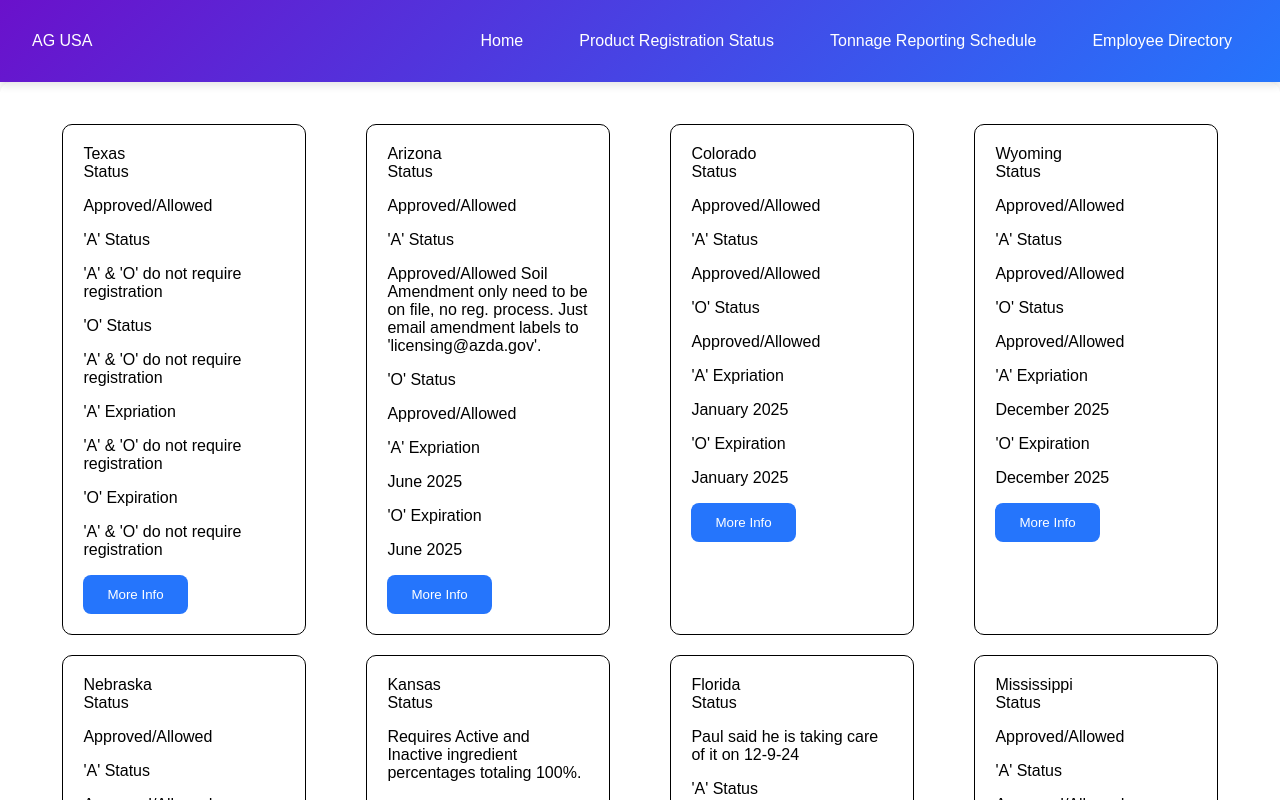
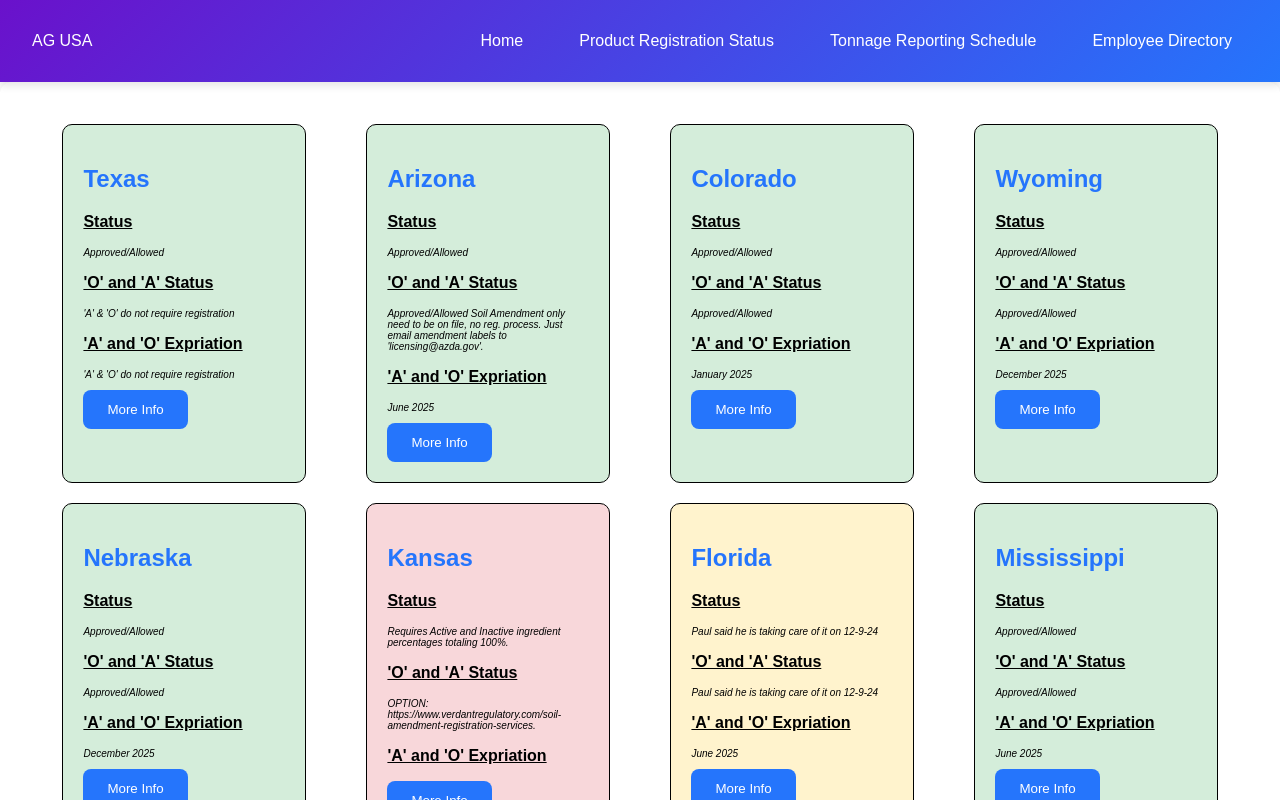
Before and after one commit to max-well-creator/work_dashboard, a Next.js app: page /product_reg_status in a window 1280 px wide. Shown: the top 800 px of the page. Built offline with nearby package versions, Linux system fonts and the light colour scheme.

Commit message:
conbine object fieilds

```diff
--- a/src/components/CustomCard/CustomCard.js
+++ b/src/components/CustomCard/CustomCard.js
@@ -1,32 +1,13 @@
 import React from "react";
-import {
-	Card,
-	CardBody,
-	CardHeader,
-	CardText,
-	Button,
-	CardTitle,
-} from "reactstrap";
+import { Card, Button } from "reactstrap";
 
 import styles from "./CustomCard.module.scss";
 
 export default function CustomCard({ row, dataHeaders, background }) {
-	const {
-		id,
-		state,
-		license_statues,
-		a_status,
-		o_status,
-		a_expiration,
-		o_expiration,
-	} = row;
-	const {
-		STATUS_HEADING,
-		ASTATUS_HEADING,
-		OSTATUS_HEADING,
-		AEXPIRATION_HEADING,
-		OEXPIRATION_HEADING,
-	} = dataHeaders;
+	const { id, state, license_statues, product_status, product_expiration } =
+		row;
+	const { STATUS_HEADING, PORDUCT_STATUS_HEADING, EXPIRATION_HEADING } =
+		dataHeaders;
 
 	// Headings and data array
 	const rowData = [
@@ -36,38 +17,28 @@ export default function CustomCard({ row, dataHeaders, background }) {
 		},
 		,
 		{
-			title: ASTATUS_HEADING,
-			info: a_status,
+			title: PORDUCT_STATUS_HEADING,
+			info: product_status,
 		},
 		{
-			title: OSTATUS_HEADING,
-			info: o_status,
-		},
-		{
-			title: AEXPIRATION_HEADING,
-			info: a_expiration,
-		},
-		{
-			title: OEXPIRATION_HEADING,
-			info: o_expiration,
+			title: EXPIRATION_HEADING,
+			info: product_expiration,
 		},
 	];
 
 	// You can conditionally style the card based on the status
-
 	return (
-		<Card className={styles.card} style={{ backgroundColor: background }}>
-			<CardHeader>{state}</CardHeader>
-			<CardBody>
+		<Card className={`${styles.card} ${background}`}>
+			<h2>{state}</h2>
+			<div>
 				{rowData.map((info, index) => (
-					<>
-						<CardTitle>{info.title}</CardTitle>
-						<CardText key={index}>{info.info}</CardText>
-					</>
+					<div key={index}>
+						<p className={styles.title}>{info.title}</p>
+						<p className={styles.info}>{info.info}</p>
+					</div>
 				))}
-
 				<Button>More Info</Button>
-			</CardBody>
+			</div>
 		</Card>
 	);
 }
--- a/src/components/CustomCard/CustomCard.module.scss
+++ b/src/components/CustomCard/CustomCard.module.scss
@@ -3,5 +3,14 @@
   border: 1px solid black;
   border-radius: 10px;
   padding: 20px;
-  width: 20%
+  width: 20%;
+  .title {
+    font-weight: bold;
+    text-decoration: underline;
+  }
+  .info {
+    font-weight: lighter;
+    font-size: 10px;
+    font-style: italic;
+  }
 }
--- a/src/constants/stateRegistrationStatus.js
+++ b/src/constants/stateRegistrationStatus.js
@@ -1,11 +1,9 @@
 const ID_HEADING = "ID";
 const STATE_HEADING = "State";
 const STATUS_HEADING = "Status";
-const OSTATUS_HEADING = "'O' Status";
-const ASTATUS_HEADING = "'A' Status";
+const PORDUCT_STATUS_HEADING = "'O' and 'A' Status";
 const NOTES_HEADING = "Notes";
-const AEXPIRATION_HEADING = "'A' Expriation";
-const OEXPIRATION_HEADING = "'O' Expiration";
+const EXPIRATION_HEADING = "'A' and 'O' Expriation";
 const APPROVED = "Approved/Allowed";
 const NOREGISTRATIONREQUIRED = "'A' & 'O' do not require registration";
 const APPROVED_COLOR = "#6fbf73";
@@ -16,11 +14,9 @@ const dataHeaders = {
 	ID_HEADING,
 	STATE_HEADING,
 	STATUS_HEADING,
-	OSTATUS_HEADING,
-	ASTATUS_HEADING,
+	PORDUCT_STATUS_HEADING,
 	NOTES_HEADING,
-	AEXPIRATION_HEADING,
-	OEXPIRATION_HEADING,
+	EXPIRATION_HEADING,
 	APPROVED,
 	NOREGISTRATIONREQUIRED,
 	APPROVED_COLOR,
--- a/src/data/stateRegistrationStatus.js
+++ b/src/data/stateRegistrationStatus.js
@@ -12,12 +12,10 @@ const statesRegData = [
 		id: 1,
 		state: "Texas",
 		license_statues: APPROVED,
-		a_status: NOREGISTRATIONREQUIRED,
-		o_status: NOREGISTRATIONREQUIRED,
+		product_status: NOREGISTRATIONREQUIRED,
 		notes: "",
 		is_soil_amendment: "Yes",
-		a_expiration: NOREGISTRATIONREQUIRED,
-		o_expiration: NOREGISTRATIONREQUIRED,
+		product_expiration: NOREGISTRATIONREQUIRED,
 		color: APPROVED_COLOR,
 		point_of_contact_name: "?",
 		point_of_contact_phone: "?",
@@ -27,12 +25,10 @@ const statesRegData = [
 		id: 2,
 		state: "Arizona",
 		license_statues: APPROVED,
-		a_status: `${APPROVED}\n Soil Amendment only need to be on file, no reg. process. Just email amendment labels to 'licensing@azda.gov'.`,
-		o_status: APPROVED,
+		product_status: `${APPROVED}\n Soil Amendment only need to be on file, no reg. process. Just email amendment labels to 'licensing@azda.gov'.`,
 		notes: "",
 		is_soil_amendment: "Yes",
-		a_expiration: "June 2025",
-		o_expiration: "June 2025",
+		product_expiration: "June 2025",
 		color: APPROVED_COLOR,
 		point_of_contact_name: "Angelica Quezada",
 		point_of_contact_phone: "602-542-3578",
@@ -42,12 +38,10 @@ const statesRegData = [
 		id: 3,
 		state: "Colorado",
 		license_statues: APPROVED,
-		a_status: APPROVED,
-		o_status: APPROVED,
+		product_status: APPROVED,
 		notes: "",
 		is_soil_amendment: "Yes",
-		a_expiration: "January 2025",
-		o_expiration: "January 2025",
+		product_expiration: "January 2025",
 		color: APPROVED_COLOR,
 		point_of_contact_name: "Megan Winter",
 		point_of_contact_phone: "303-869-9103",
@@ -57,12 +51,10 @@ const statesRegData = [
 		id: 4,
 		state: "Wyoming",
 		license_statues: APPROVED,
-		a_status: APPROVED,
-		o_status: APPROVED,
+		product_status: APPROVED,
 		notes: "",
 		is_soil_amendment: "Yes",
-		a_expiration: "December 2025",
-		o_expiration: "December 2025",
+		product_expiration: "December 2025",
 		color: APPROVED_COLOR,
 		renew_at:
 			'Renew registrations at <a href="https://www.kellysolutions.com/erenewals/login.aspx?ReturnUrl=/erenewals/soil/default.aspx" target= "_blank"> Wyoming Renewal</a>',
@@ -74,12 +66,10 @@ const statesRegData = [
 		id: 5,
 		state: "Nebraska",
 		license_statues: APPROVED,
-		a_status: APPROVED,
-		o_status: APPROVED,
+		product_status: APPROVED,
 		notes: "We need to renew a fertilizer license to sell soil amendments",
 		is_soil_amendment: "Yes",
-		a_expiration: "December 2025",
-		o_expiration: "December 2025",
+		product_expiration: "December 2025",
 		color: APPROVED_COLOR,
 		renew_at:
 			'Renew registrations at <a href="https://nda.nebraska.gov/online/ffal.html" target= "_blank"> Online Renewal</a> with ID #: 19181',
@@ -92,8 +82,7 @@ const statesRegData = [
 		state: "Kansas",
 		license_statues:
 			"Requires Active and Inactive ingredient percentages totaling 100%.",
-		a_status: "",
-		o_status:
+		product_status:
 			"OPTION: https://www.verdantregulatory.com/soil-amendment-registration-services.",
 		notes: "",
 		a_expiration: "",
@@ -104,11 +93,9 @@ const statesRegData = [
 		id: 7,
 		state: "Florida",
 		license_statues: "Paul said he is taking care of it on 12-9-24",
-		a_status: "Paul said he is taking care of it on 12-9-24",
-		o_status: "Paul said he is taking care of it on 12-9-24",
+		product_status: "Paul said he is taking care of it on 12-9-24",
 		notes: "",
-		a_expiration: "June 2025",
-		o_expiration: "June 2025",
+		product_expiration: "June 2025",
 		color: PENDING_COLOR,
 		point_of_contact_name: "Brian Thompson",
 		point_of_contact_phone: "850 - 617 - 7861",
@@ -118,13 +105,11 @@ const statesRegData = [
 		id: 8,
 		state: "Mississippi",
 		license_statues: APPROVED,
-		a_status: APPROVED,
-		o_status: APPROVED,
+		product_status: APPROVED,
 		notes:
 			"Just need soil amendment registration. Registered as soil amendment on 12-3-24",
 		is_soil_amendment: "Yes",
-		a_expiration: "June 2025",
-		o_expiration: "June 2025",
+		product_expiration: "June 2025",
 		color: APPROVED_COLOR,
 		renew_at:
 			'Renew registrations at <a href="https://agnet.mdac.ms.gov/fflsp/" target= "_blank"> Mississippi Renewal</a>',
@@ -136,11 +121,9 @@ const statesRegData = [
 		id: 9,
 		state: `Montana  \nMontana plants id: 002XT9 Montana Pin Id: 47800.`,
 		license_statues: APPROVED,
-		a_status: APPROVED,
-		o_status: APPROVED,
+		product_status: APPROVED,
 		is_soil_amendment: "Yes",
-		a_expiration: "December 2025",
-		o_expiration: "December 2025",
+		product_expiration: "December 2025",
 		color: APPROVED_COLOR,
 		renew_at:
 			'Renew registrations at <a href="https://mtplants.mt.gov/OktaSSOLogin.aspx" target= "_blank"> Montana Renewal</a>  \nMontana plants id: 002XT9 Montana Pin Id: 47800.',
@@ -152,12 +135,10 @@ const statesRegData = [
 		id: 10,
 		state: "Nevada",
 		license_statues: APPROVED,
-		a_status: NOREGISTRATIONREQUIRED,
-		o_status: NOREGISTRATIONREQUIRED,
+		product_status: NOREGISTRATIONREQUIRED,
 		notes: "",
 		is_soil_amendment: "Yes",
-		a_expiration: NOREGISTRATIONREQUIRED,
-		o_expiration: NOREGISTRATIONREQUIRED,
+		product_expiration: NOREGISTRATIONREQUIRED,
 		color: APPROVED_COLOR,
 		point_of_contact_name: "?",
 		point_of_contact_phone: "701-328-1500",
@@ -167,11 +148,9 @@ const statesRegData = [
 		id: 11,
 		state: "New Mexico",
 		license_statues: APPROVED,
-		a_status: APPROVED,
-		o_status: APPROVED,
+		product_status: APPROVED,
 		is_soil_amendment: "Yes",
-		a_expiration: "December 2025",
-		o_expiration: "December 2025",
+		product_expiration: "December 2025",
 		color: APPROVED_COLOR,
 		point_of_contact_name: "Abby Bauer",
 		point_of_contact_phone: "575-646-2765",
@@ -181,12 +160,10 @@ const statesRegData = [
 		id: 12,
 		state: "Utah",
 		license_statues: APPROVED,
-		a_status: APPROVED,
-		o_status: APPROVED,
+		product_status: APPROVED,
 		notes: "Fertilizer and Soil Amendment are lumped together",
 		is_soil_amendment: "Yes",
-		a_expiration: "December 2025",
-		o_expiration: "December 2025",
+		product_expiration: "December 2025",
 		color: APPROVED_COLOR,
 		renew_at:
 			'Renew registrations at <a href="https://webapp.ag.utah.gov/productRegistration/registrant.jsp" target= "_blank">Utah Department of Agriculture and Food Online</a> with CUSTOMER No. 12245829 And PIN 221030',
@@ -198,12 +175,10 @@ const statesRegData = [
 		id: 13,
 		state: "Idaho",
 		license_statues: APPROVED,
-		a_status: APPROVED,
-		o_status: APPROVED,
+		product_status: APPROVED,
 		notes: "",
 		is_soil_amendment: "Yes",
-		a_expiration: "January 2025",
-		o_expiration: "January 2025",
+		product_expiration: "January 2025",
 		color: APPROVED_COLOR,
 		renew_at:
 			'Renew registrations at <a href="https://www.isda.idaho.gov/ffs/" target= "_blank">Idaho Department of Agriculture</a>',
@@ -215,12 +190,10 @@ const statesRegData = [
 		id: 14,
 		state: "Washington",
 		license_statues: APPROVED,
-		a_status: NOREGISTRATIONREQUIRED,
-		o_status: NOREGISTRATIONREQUIRED,
+		product_status: NOREGISTRATIONREQUIRED,
 		is_soil_amendment: "Yes",
 		notes: "",
-		a_expiration: NOREGISTRATIONREQUIRED,
-		o_expiration: NOREGISTRATIONREQUIRED,
+		product_expiration: NOREGISTRATIONREQUIRED,
 		color: APPROVED_COLOR,
 		point_of_contact_name: "Don McLain",
 		point_of_contact_phone: "360-974-9753",
@@ -230,12 +203,10 @@ const statesRegData = [
 		id: 15,
 		state: "Indiana",
 		license_statues: APPROVED,
-		a_status: APPROVED,
-		o_status: APPROVED,
+		product_status: APPROVED,
 		notes: "",
 		is_soil_amendment: "Yes",
-		a_expiration: "December 2025",
-		o_expiration: "December 2025",
+		product_expiration: "December 2025",
 		color: APPROVED_COLOR,
 		point_of_contact_name: "Lisa Mermoud",
 		point_of_contact_phone: "765-494-1548",
@@ -245,12 +216,10 @@ const statesRegData = [
 		id: 16,
 		state: `Arkansas \n Lic Reg#: 292`,
 		license_statues: APPROVED,
-		a_status: APPROVED,
-		o_status: APPROVED,
+		product_status: APPROVED,
 		notes: "",
 		is_soil_amendment: "Yes",
-		a_expiration: "June 2025",
-		o_expiration: "June 2025",
+		product_expiration: "June 2025",
 		color: APPROVED_COLOR,
 		point_of_contact_name: "Mike Stage",
 		point_of_contact_phone: "501-219-6338",
@@ -260,13 +229,11 @@ const statesRegData = [
 		id: 17,
 		state: `Delaware \n Company ID: 100257112 `,
 		license_statues: APPROVED,
-		a_status: APPROVED,
-		o_status: APPROVED,
+		product_status: APPROVED,
 		notes: "",
 		is_soil_amendment:
 			"Yes, combined with fertilizer. The states combines fertilizer and soil amendments",
-		a_expiration: "December 2025",
-		o_expiration: "December 2025",
+		product_expiration: "December 2025",
 		color: APPROVED_COLOR,
 		renew_at:
 			'Renew registrations at <a href="https://www.kellysolutions.com/erenewals/login.aspx?ReturnUrl=/erenewals/Fertilizer/default.aspx" target= "_blank">Online</a>',
@@ -278,12 +245,10 @@ const statesRegData = [
 		id: 18,
 		state: `Iowa \n Existing License # 17328`,
 		license_statues: APPROVED,
-		a_status: APPROVED,
-		o_status: APPROVED,
+		product_status: APPROVED,
 		notes: "",
 		is_soil_amendment: "Yes",
-		a_expiration: "June 2026",
-		o_expiration: "June 2026",
+		product_expiration: "June 2026",
 		color: APPROVED_COLOR,
 		renew_at:
 			'Renew registrations at <a href="https://iowadeptag.my.site.com/s/login/?amp=&ec=302" target= "_blank">Online at Iowa Department of Agriculture.</a>',
@@ -295,24 +260,20 @@ const statesRegData = [
 		id: 19,
 		state: "Illinois",
 		license_statues: "Analytical procedure(s) required.",
-		a_status: "See documentation for details.",
-		o_status:
+		product_status:
 			"OPTION: https://www.verdantregulatory.com/soil-amendment-registration-services.",
 		notes: "",
-		a_expiration: "",
-		o_expiration: "",
+		product_expiration: "",
 		color: REJECTED_COLOR,
 	},
 	{
 		id: 20,
 		state: "Kentucky",
 		license_statues: APPROVED,
-		a_status: NOREGISTRATIONREQUIRED,
-		o_status: NOREGISTRATIONREQUIRED,
+		product_status: NOREGISTRATIONREQUIRED,
 		is_soil_amendment: "Yes",
 		notes: "",
-		a_expiration: NOREGISTRATIONREQUIRED,
-		o_expiration: NOREGISTRATIONREQUIRED,
+		product_expiration: NOREGISTRATIONREQUIRED,
 		color: APPROVED_COLOR,
 		point_of_contact_name: "Stephen McMurry",
 		point_of_contact_phone: "859-257-2785",
@@ -322,23 +283,19 @@ const statesRegData = [
 		id: 21,
 		state: "Maryland",
 		license_statues: "Paul chose not to sell as of April 17, 2024.",
-		a_status: "Paul chose not to sell as of April 17, 2024.",
-		o_status: "Paul chose not to sell as of April 17, 2024.",
+		product_status: "Paul chose not to sell as of April 17, 2024.",
 		notes: "",
-		a_expiration: "",
-		o_expiration: "",
+		product_expiration: "",
 		color: REJECTED_COLOR,
 	},
 	{
 		id: 22,
 		state: "Maine",
 		license_statues: APPROVED,
-		a_status: APPROVED,
-		o_status: APPROVED,
+		product_status: APPROVED,
 		notes: "",
 		is_soil_amendment: "Yes",
-		a_expiration: "December 2024",
-		o_expiration: "December 2024",
+		product_expiration: "December 2024",
 		color: APPROVED_COLOR,
 		point_of_contact_name: "Department of Quality Assurance",
 		point_of_contact_phone: "207-287-3841",
@@ -348,12 +305,10 @@ const statesRegData = [
 		id: 23,
 		state: "Michigan",
 		license_statues: APPROVED,
-		a_status: APPROVED,
-		o_status: APPROVED,
+		product_status: APPROVED,
 		is_soil_amendment: "Yes",
 		notes: "",
-		a_expiration: "Check Processed by Michigan on 11-28-24",
-		o_expiration: "Check Processed by Michigan on 11-28-24",
+		product_expiration: "Check Processed by Michigan on 11-28-24",
 		color: APPROVED_COLOR,
 		point_of_contact_name: "Lorli Curry",
 		point_of_contact_phone: "?",
@@ -365,12 +320,10 @@ const statesRegData = [
 		license_statues: APPROVED,
 		is_soil_amendment: "Yes",
 		notes: "Do not update fertilizer license",
-		a_status: APPROVED,
-		o_status: APPROVED,
+		product_status: APPROVED,
 		notes:
 			"Beginning January 1, 2026, a fertilizer, soil and plant amendment, or agricultural liming product manufacturer must annually provide a statement that a product contains no intentionally added PFAS.Beginning January 1, 2032, the commissioner may not register any fertilizers, soil and plant amendments, and agricultural liming materials product that contains intentionally added PFAS unless the commissioner determines that the use of PFAS is a currently unavoidable use. ",
-		a_expiration: "December 2025",
-		o_expiration: "December 2025",
+		product_expiration: "December 2025",
 		color: APPROVED_COLOR,
 		point_of_contact_name: "Lorinda Balfanz",
 		point_of_contact_phone: "651-201-6092",
@@ -380,12 +333,10 @@ const statesRegData = [
 		id: 25,
 		state: "Missouri",
 		license_statues: APPROVED,
-		a_status: NOREGISTRATIONREQUIRED,
-		o_status: NOREGISTRATIONREQUIRED,
+		product_status: NOREGISTRATIONREQUIRED,
 		is_soil_amendment: "Yes",
 		notes: "",
-		a_expiration: NOREGISTRATIONREQUIRED,
-		o_expiration: NOREGISTRATIONREQUIRED,
+		product_expiration: NOREGISTRATIONREQUIRED,
 		color: APPROVED_COLOR,
 		point_of_contact_name: "Mark Murphy",
 		point_of_contact_phone: "573-636-6131",
@@ -396,12 +347,10 @@ const statesRegData = [
 		state: "New York",
 		license_statues:
 			"Requires Active and Inactive ingredient percentages totaling 100%.",
-		a_status:
+		product_status:
 			"OPTION: https://www.verdantregulatory.com/soil-amendment-registration-services.",
-		o_status: "",
 		notes: "",
-		a_expiration: "",
-		o_expiration: "",
+		product_expiration: "",
 		color: REJECTED_COLOR,
 	},
 	{
@@ -409,11 +358,9 @@ const statesRegData = [
 		state: "North Carolina",
 		license_statues:
 			"Requires Active and Inactive ingredient percentages totaling 100%.",
-		a_status: "See documentation for details.",
-		o_status: "",
+		product_status: "See documentation for details.",
 		notes: "",
-		a_expiration: "",
-		o_expiration: "",
+		product_expiration: "",
 		color: REJECTED_COLOR,
 	},
 	{
@@ -421,12 +368,10 @@ const statesRegData = [
 		state: "Ohio",
 		license_statues:
 			"Requires Active and Inactive ingredient percentages totaling 100%, plus micro-orgs by milliliter.",
-		a_status:
+		product_status:
 			"OPTION: https://www.verdantregulatory.com/soil-amendment-registration-services.",
-		o_status: "",
 		notes: "",
-		a_expiration: "",
-		o_expiration: "",
+		product_expiration: "",
 		color: REJECTED_COLOR,
 	},
 	{
@@ -434,12 +379,10 @@ const statesRegData = [
 		state: "Oklahoma",
 		license_statues:
 			"Requires Active and Inactive ingredient percentages totaling 100%, plus micro-orgs by milliliter plus cert of analysis of Micro-Orgs.",
-		a_status: "",
-		o_status:
+		product_status:
 			"OPTION: https://www.verdantregulatory.com/soil-amendment-registration-services.",
 		notes: "",
-		a_expiration: "",
-		o_expiration: "",
+		product_expiration: "",
 		color: REJECTED_COLOR,
 	},
 	{
@@ -447,27 +390,22 @@ const statesRegData = [
 		state: "Oregon",
 		license_statues:
 			"Requires Heavy Metal report dated within the previous 18 mos.",
-		a_status:
+		product_status:
 			"OPTION: https://www.verdantregulatory.com/soil-amendment-registration-services.",
-		o_status: "",
 		notes: "",
-		a_expiration: "",
-		o_expiration: "",
+		product_expiration: "",
 		color: REJECTED_COLOR,
 	},
 	{
 		id: 31,
 		state: "Tennessee",
 		license_statues:
-			"No Individual Product Registration need just register the company. Per rane.j.sewell@tn.gov - filled out application and emailed 9-25-24.",
-		a_status:
-			"No Individual Product Registration need just register the company. Per rane.j.sewell@tn.gov - filled out application and emailed 9-25-24",
-		o_status:
+			"No Individual Product Registration need just register the company.",
+		product_status:
 			"No Individual Product Registration need just register the company. Per rane.j.sewell@tn.gov - filled out application and emailed 9-25-24",
 		notes: "",
 		is_soil_amendment: "?",
-		a_expiration: "",
-		o_expiration: "",
+		product_expiration: "",
 		point_of_contact_name: "RANE’ SEWELL",
 		point_of_contact_phone: "615-837-5513",
 		point_of_contact_email: "rane.j.sewell@tn.gov",
@@ -477,13 +415,11 @@ const statesRegData = [
 		id: 32,
 		state: "Virginia",
 		license_statues: APPROVED,
-		a_status: APPROVED,
-		o_status: APPROVED,
+		product_status: APPROVED,
 		notes:
 			"Need a fertilizer license and individual product registration renewals.",
 		is_soil_amendment: "Yes",
-		a_expiration: "June 2025",
-		o_expiration: "June 2025",
+		product_expiration: "June 2025",
 		point_of_contact_name: "?",
 		point_of_contact_phone: "?",
 		point_of_contact_email: "?",
@@ -493,12 +429,10 @@ const statesRegData = [
 		id: 33,
 		state: "Vermont",
 		license_statues: APPROVED,
-		a_status: APPROVED,
-		o_status: APPROVED,
+		product_status: APPROVED,
 		notes: "USAPLANTS ID:  001DV8 PIN:  32796",
 		is_soil_amendment: "Yes",
-		a_expiration: "December 2025",
-		o_expiration: "December 2025",
+		product_expiration: "December 2025",
 		color: APPROVED_COLOR,
 		point_of_contact_name: "?",
 		point_of_contact_phone: "?",
@@ -511,24 +445,20 @@ const statesRegData = [
 		state: "Wisconsin",
 		license_statues:
 			"Requires Active and Inactive ingrsedient percentages totaling 100% PLUS method of analysis for each guaranteed active ingredient in the soil or plant additive.",
-		a_status:
+		product_status:
 			"OPTION: https://www.verdantregulatory.com/soil-amendment-registration-services.",
-		o_status: "",
 		notes: "",
-		a_expiration: "",
-		o_expiration: "",
+		product_expiration: "",
 		color: REJECTED_COLOR,
 	},
 	{
 		id: 35,
 		state: `West Virginia, \nPlant ID: 001240 Pin ID: 43232 `,
 		license_statues: APPROVED,
-		a_status: APPROVED,
-		o_status: APPROVED,
+		product_status: APPROVED,
 		notes: "",
 		is_soil_amendment: "Yes",
-		a_expiration: "June 2025",
-		o_expiration: "June 2025",
+		product_expiration: "June 2025",
 		color: APPROVED_COLOR,
 		point_of_contact_name: "Delaney Welling",
 		point_of_contact_phone: "304-558-2227",
@@ -538,12 +468,10 @@ const statesRegData = [
 		id: 36,
 		state: "Georgia",
 		license_statues: APPROVED,
-		a_status: APPROVED,
-		o_status: APPROVED,
+		product_status: APPROVED,
 		notes: "",
 		is_soil_amendment: "Need to register A and O",
-		a_expiration: "June 2025",
-		o_expiration: "June 2025",
+		product_expiration: "June 2025",
 		color: APPROVED_COLOR,
 		point_of_contact_name:
 			"GDA Licensing Division Georgia Department of Agriculture",
@@ -556,12 +484,10 @@ const statesRegData = [
 		id: 37,
 		state: "Pennsylvania",
 		license_statues: APPROVED,
-		a_status: APPROVED,
-		o_status: APPROVED,
+		product_status: APPROVED,
 		notes: "",
 		is_soil_amendment: "Yes",
-		a_expiration: "June 2025",
-		o_expiration: "June 2025",
+		product_expiration: "June 2025",
 		color: APPROVED_COLOR,
 		point_of_contact_name: "?",
 		point_of_contact_phone: "?",
@@ -571,12 +497,10 @@ const statesRegData = [
 		id: 38,
 		state: "North Dakota",
 		license_statues: APPROVED,
-		a_status: APPROVED,
-		o_status: APPROVED,
+		product_status: APPROVED,
 		is_soil_amendment: "Yes",
 		notes: "Fertilizer and Soil Amendment are lumped together",
-		a_expiration: "June 2026",
-		o_expiration: "June 2026",
+		product_expiration: "June 2026",
 		color: APPROVED_COLOR,
 		point_of_contact_name:
 			"GDA Licensing Division Georgia Department of Agriculture",
```
